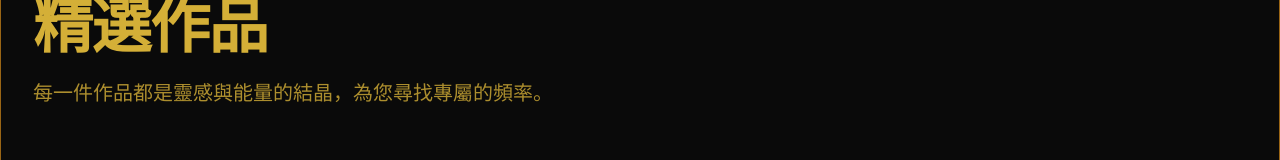
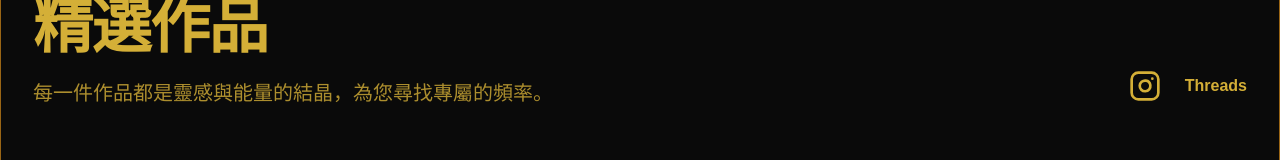
Before and after one commit to aa0913154531-camia/-, a React (Vite) app in the folder camia---水晶藝術與創意手串/: page / in a window 1280 px wide. Both pictures are taken after a click on the button "作品集". Shown: the part 232-392 px from the top of the page. Built offline with nearby package versions, Linux system fonts and the light colour scheme; a web font is replaced by a local one.

Commit message:
Update Portfolio.tsx

```diff
--- a/camia---水晶藝術與創意手串/src/components/Portfolio.tsx
+++ b/camia---水晶藝術與創意手串/src/components/Portfolio.tsx
@@ -1,6 +1,7 @@
 import React from 'react';
 import { Card, CardContent } from '@/components/ui/card';
 import { motion } from 'motion/react';
+import { Instagram, MessageCircle } from 'lucide-react';
 
 const portfolioItems = [
   { id: 1, title: "璀璨蝴蝶手串", desc: "精選清透水晶與閃耀蝴蝶配飾，展現靈動之美", img: "https://i.postimg.cc/Bn5NBs3h/LINE-ALBUM-2024817-260415-1-0.jpg", link: "https://lin.ee/7a9zKtJ" },
@@ -28,6 +29,15 @@ export default function Portfolio() {
             <p className="text-xl text-[#D4AF37]/80 font-light leading-relaxed">
               每一件作品都是靈感與能量的結晶，為您尋找專屬的頻率。
             </p>
+          </div>
+          {/* 社群圖示 */}
+          <div className="flex gap-6 mb-2">
+            <a href="https://www.instagram.com/camia7687687/" target="_blank" className="text-[#D4AF37] hover:text-white transition-colors">
+              <Instagram size={32} />
+            </a>
+            <a href="https://www.threads.net/@camia7687687" target="_blank" className="text-[#D4AF37] hover:text-white transition-colors flex items-center font-bold">
+               Threads
+            </a>
           </div>
         </div>
 
```
